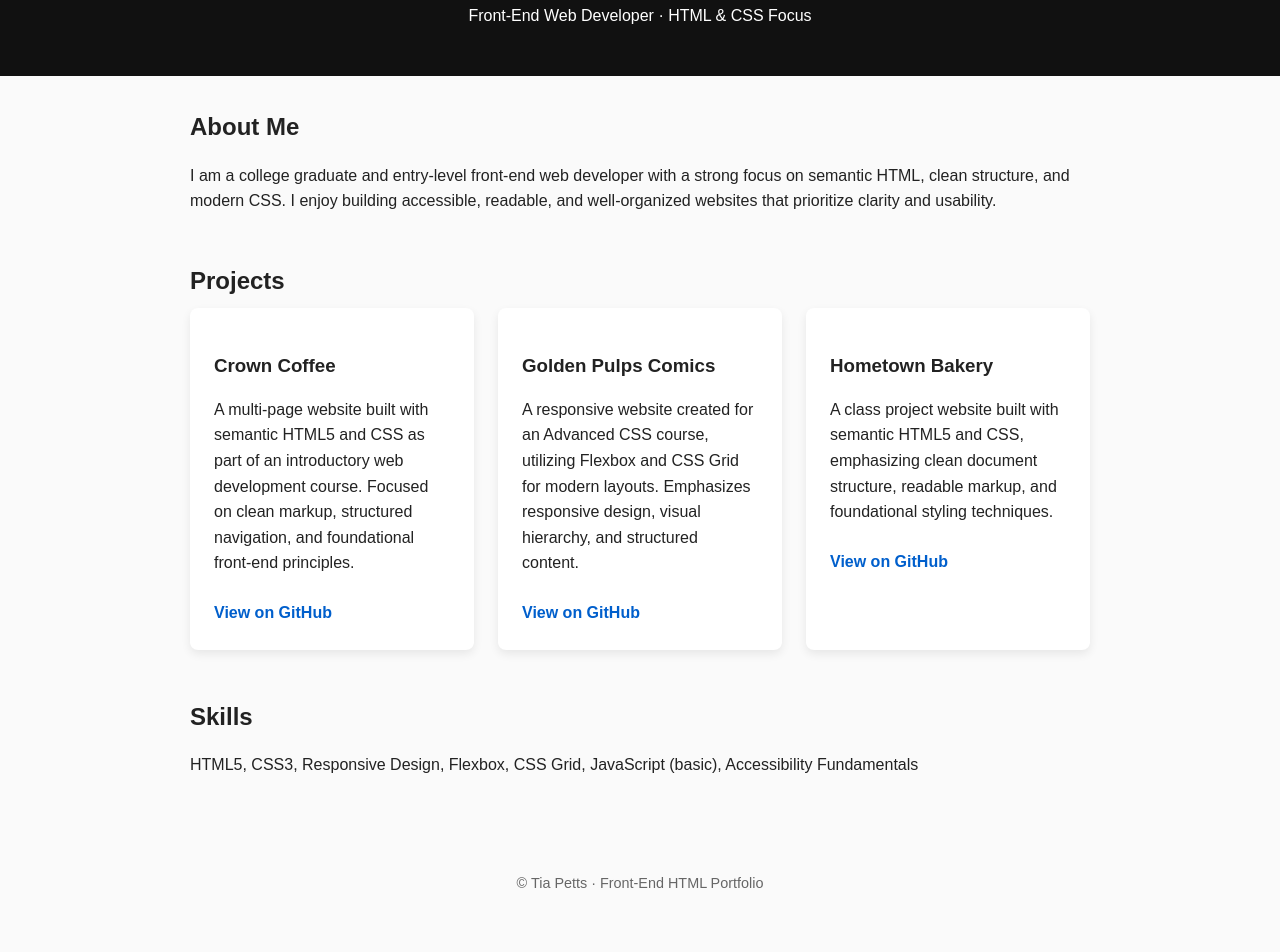
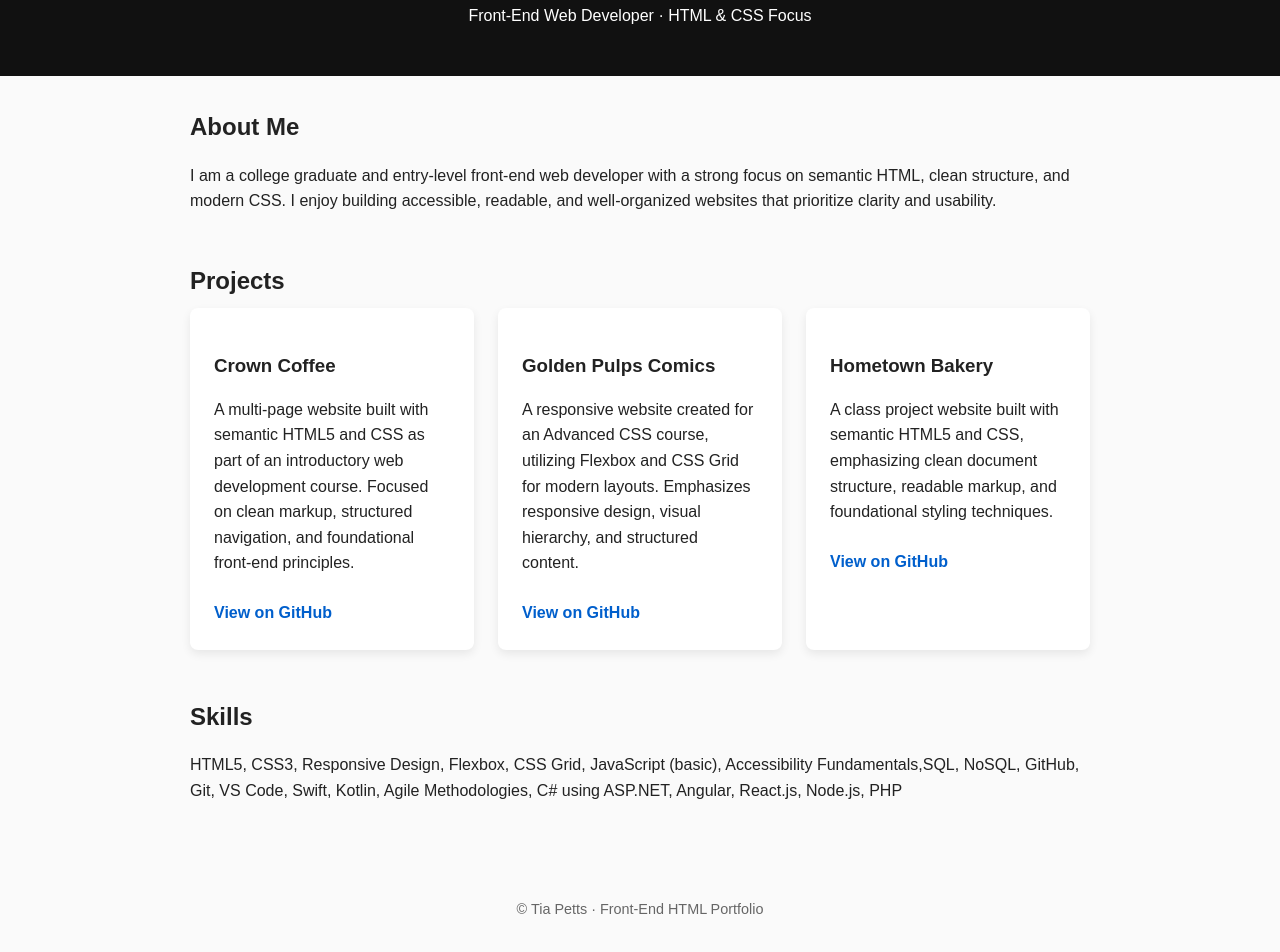
Before and after one commit to tiapetts/tpetts.github.io, a plain HTML site: page index.html in a window 1280 px wide. Shown: the part 118-1070 px from the top of the page. Drawn offline with Linux system fonts and the light colour scheme.

Commit message:
updating skills section

```diff
--- a/index.html
+++ b/index.html
@@ -65,7 +65,8 @@
             <h2>Skills</h2>
             <p>
                 HTML5, CSS3, Responsive Design, Flexbox, CSS Grid, JavaScript (basic), Accessibility
-                Fundamentals
+                Fundamentals,SQL, NoSQL, GitHub, Git, VS Code, Swift, Kotlin, Agile Methodologies, C# using ASP.NET,
+                Angular, React.js, Node.js, PHP
             </p>
         </section>
     </main>
```
